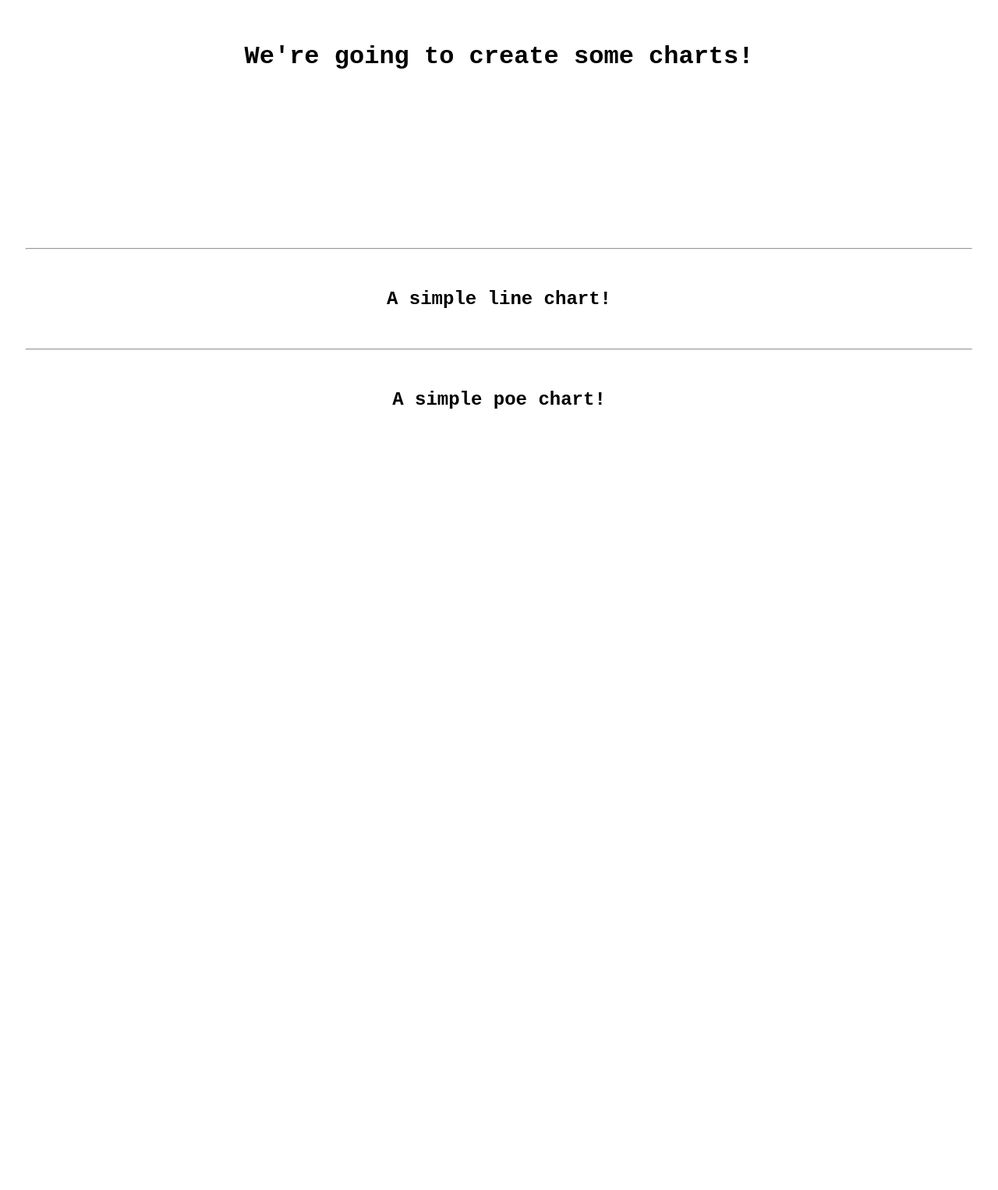
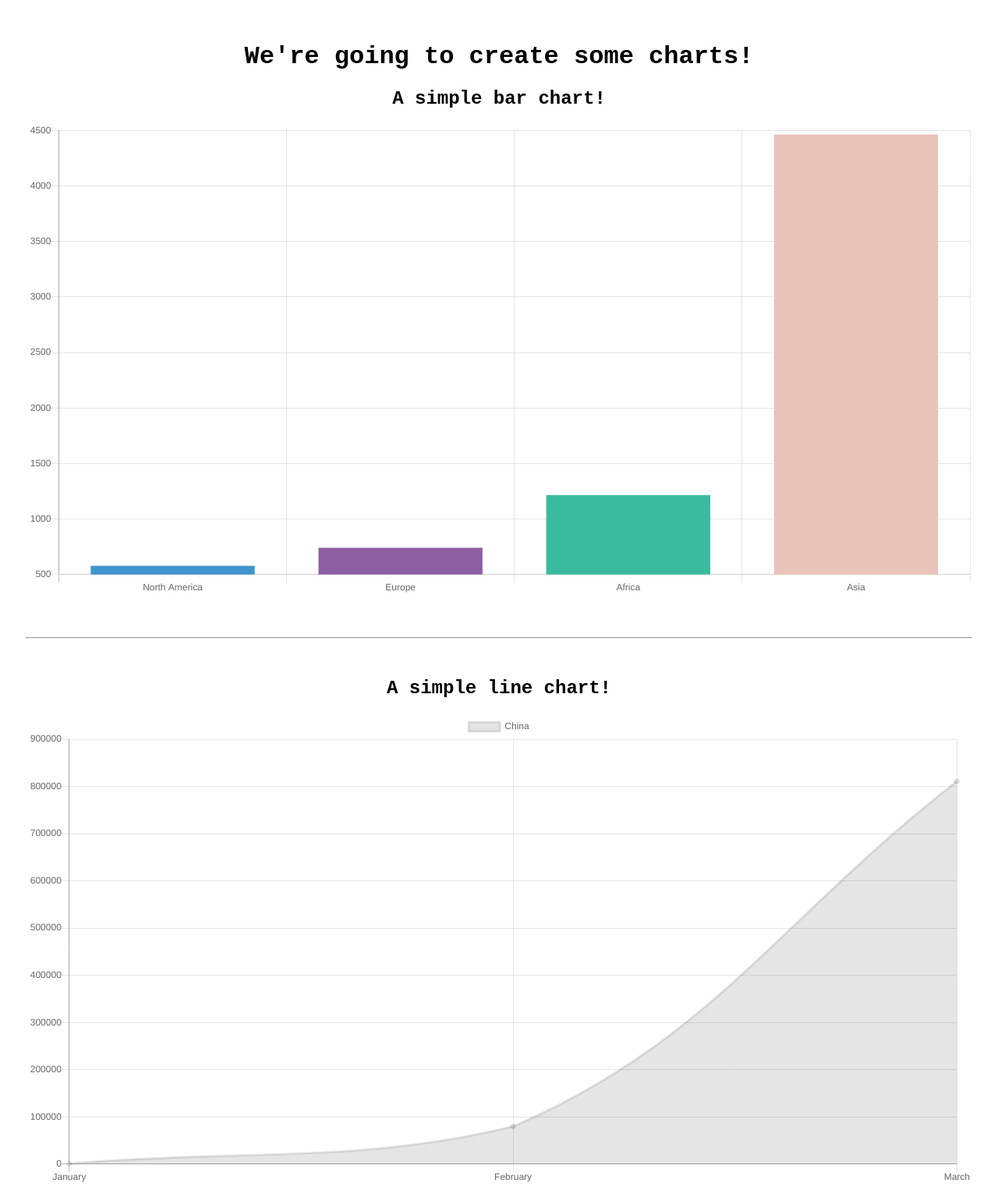
Before and after one commit to jagdeepsgill888/Week-11-Class-Build, a plain HTML site: page index.html in a window 1280 px wide. Shown: the top 1526 px of the page at 78% size. Before the commit the page ends 800 px from the top, so only its background shows below. Drawn offline with nearby package versions, Linux system fonts and the light colour scheme.

Commit message:
updating js file

```diff
--- a/index.html
+++ b/index.html
@@ -6,14 +6,16 @@
   </head>
   <body>
     <h1>We're going to create some charts!</h1>
+
+    <h2>A simple bar chart!</h2>
     <canvas id="barChart"></canvas>
     <hr />
 
     <h2>A simple line chart!</h2>
-    <convas id="lineChart"></convas>
+    <canvas id="lineChart"></canvas>
     <hr />
 
-    <h2>A simple poe chart!</h2>
+    <h2>A simple pie chart!</h2>
     <canvas id="pieChart"></canvas>
 
     <script src="https://cdn.jsdelivr.net/npm/chart.js@2.9.3/dist/Chart.min.js"></script>
--- a/js/app.js
+++ b/js/app.js
@@ -0,0 +1,31 @@
+new Chart(document.getElementById("barChart"), {
+  type: "bar",
+  data: {
+    labels: ["North America", "Europe", "Africa", "Asia"],
+    datasets: [
+      {
+        label: "Population (million)",
+        data: ["579", "741.4", "1216", "4463"],
+        backgroundColor: ["#3e95cd", "#8e5ea2", "#3cba9f", "#e8c3b9"]
+      }
+    ]
+  },
+  options: {
+    legend: {
+      display: false /*to remove the legend */
+    }
+  }
+});
+
+new Chart(document.getElementById("lineChart"), {
+  type: "line",
+  data: {
+    labels: ["January", "February", "March"],
+    datasets: [
+      {
+        label: "China",
+        data: ["1179", "79824", "811171"]
+      }
+    ]
+  }
+});
```
